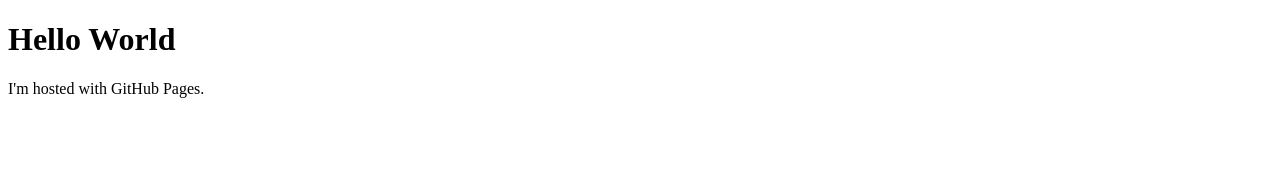
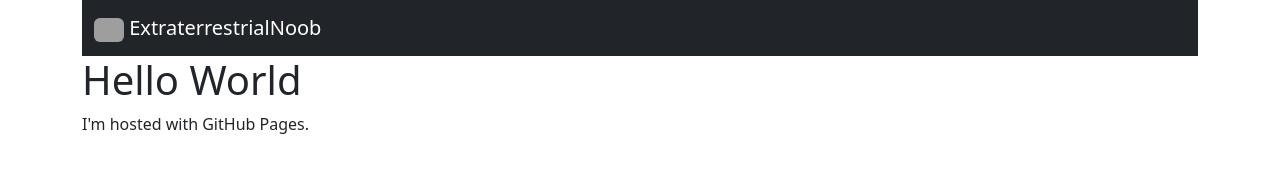
Before and after one commit to ExtraterrestrialNoob/ExtraterrestrialNoob.github.io, a plain HTML site: page index.html in a window 1280 px wide. Drawn offline with nearby package versions, Linux system fonts and the light colour scheme; grey boxes are pictures that could not be loaded.

Commit message:
checking

```diff
--- a/index.html
+++ b/index.html
@@ -1,7 +1,29 @@
 <!DOCTYPE html>
+<head>
+  <title>ExtraterrestrialNoob's Blog</title>
+
+  <!-- CSS only -->
+  <link
+    href="https://cdn.jsdelivr.net/npm/bootstrap@5.2.2/dist/css/bootstrap.min.css"
+    rel="stylesheet"
+    integrity="sha384-Zenh87qX5JnK2Jl0vWa8Ck2rdkQ2Bzep5IDxbcnCeuOxjzrPF/et3URy9Bv1WTRi"
+    crossorigin="anonymous"
+  />
+</head>
+
 <html>
-<body>
-<h1>Hello World</h1>
-<p>I'm hosted with GitHub Pages.</p>
-</body>
+  <body>
+    <div class="container">
+        <nav class="navbar navbar-dark bg-dark">
+            <div class="container-fluid">
+                <a class="navbar-brand" href="/">
+                  <img src="https://avatars.githubusercontent.com/u/109482271?s=40&v=4" alt="Logo" width="30" height="24" class="rounded">
+                  ExtraterrestrialNoob
+                </a>
+              </div>
+        </nav>
+        <h1>Hello World</h1>
+        <p>I'm hosted with GitHub Pages.</p>
+    </div>
+  </body>
 </html>
```
